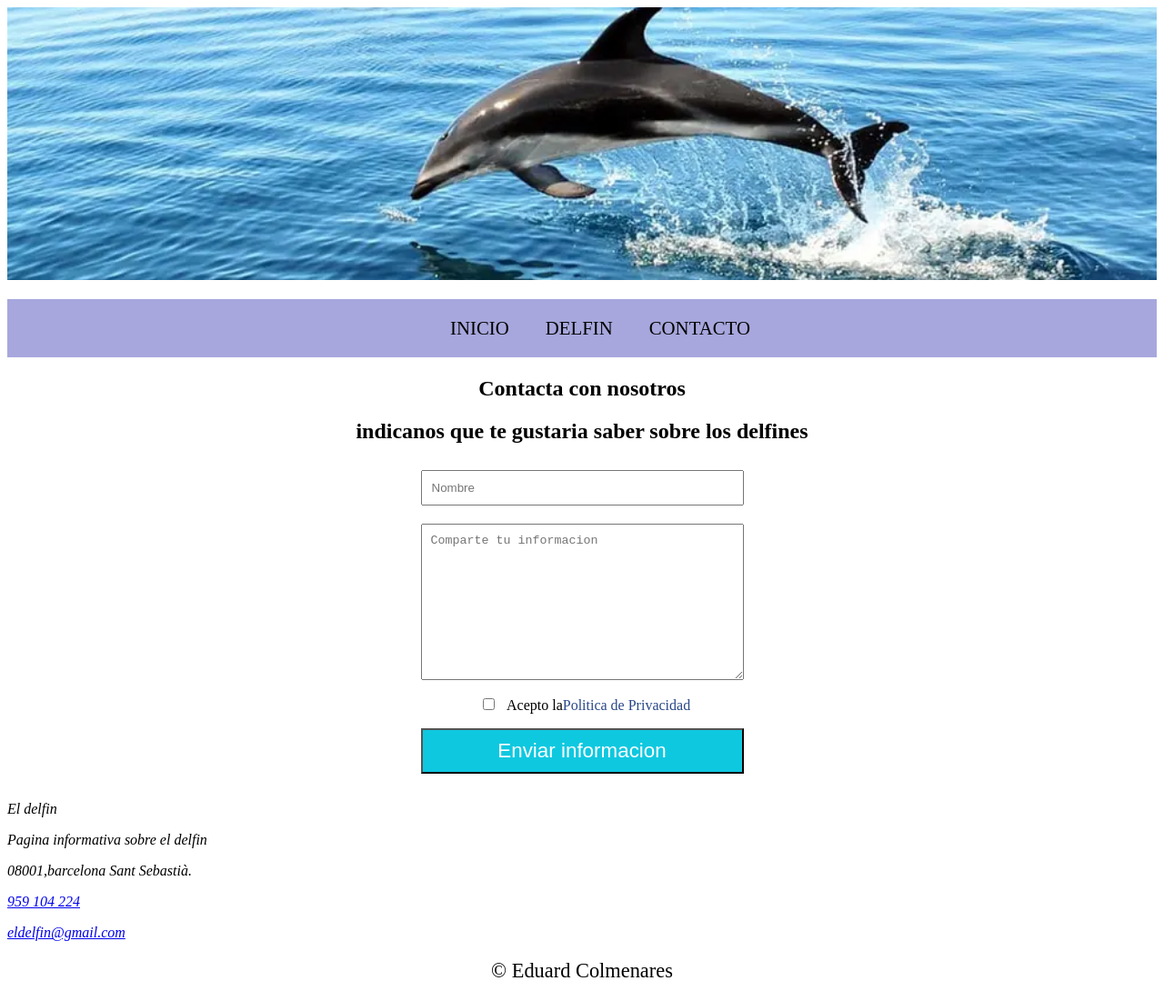
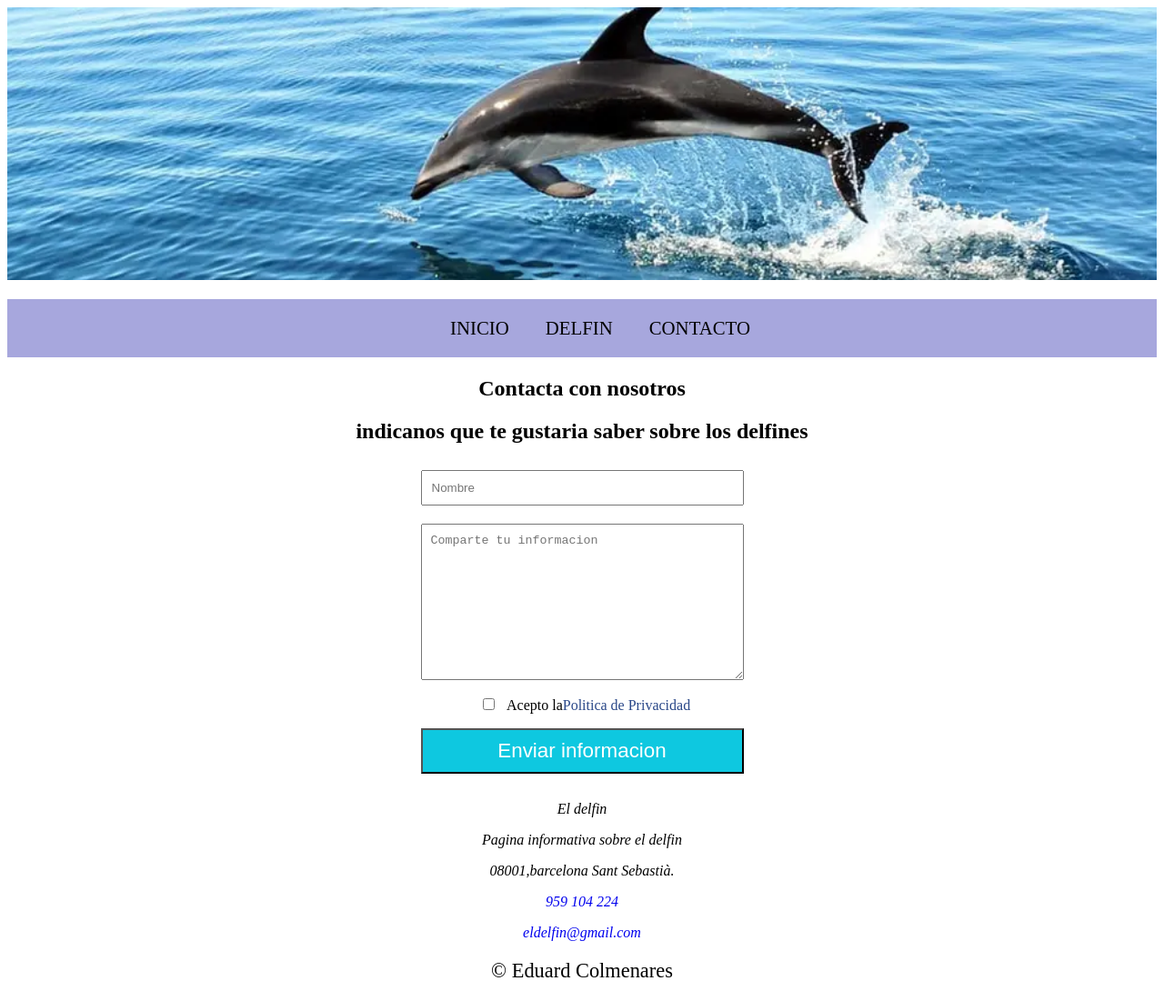
Before and after one commit to eduard3434/el-delfin, a plain HTML site: page contacto.html in a window 1280 px wide. Shown: the whole page at 91% size. Drawn offline with Linux system fonts and the light colour scheme.

```diff
--- a/contacto.html
+++ b/contacto.html
@@ -41,6 +41,7 @@
                 </form>
             </div>
         </section>
+        <div class="anchoMaximo ">
             <address>
                 <p itemprop="name">El delfin</p>
                 <p itemprop="description">Pagina informativa sobre el delfin</p>
@@ -48,6 +49,7 @@
                 <p itemprop="telephone" class="telefono" ><a href="tel:959104224">959 104 224</a></p>
                 <p itemprop="email"><a href="mailto:eldelfin@gmail.com">eldelfin@gmail.com</a></p>
             </address>
+        </div>
     </main>
     <footer class="anchoMaximo footerP">
         &copy; Eduard Colmenares
--- a/css/estilos.css
+++ b/css/estilos.css
@@ -58,6 +58,13 @@
 }
 
 /* formulario */
+address{
+    text-align: center;
+
+}
+address a{
+    text-decoration: none;
+}
 #form-contacto{
     display: grid;
     grid-template-columns: 1fr;
```
